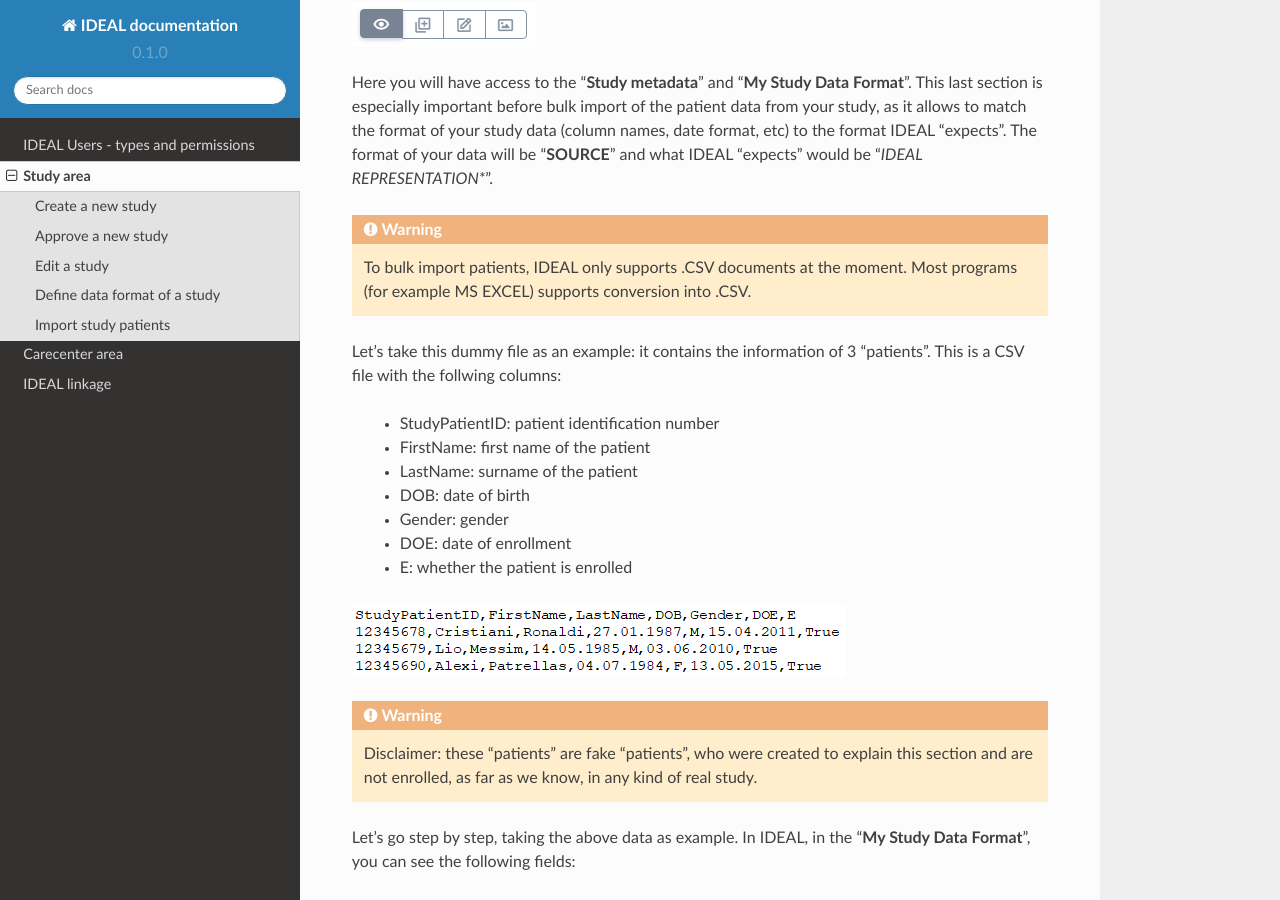
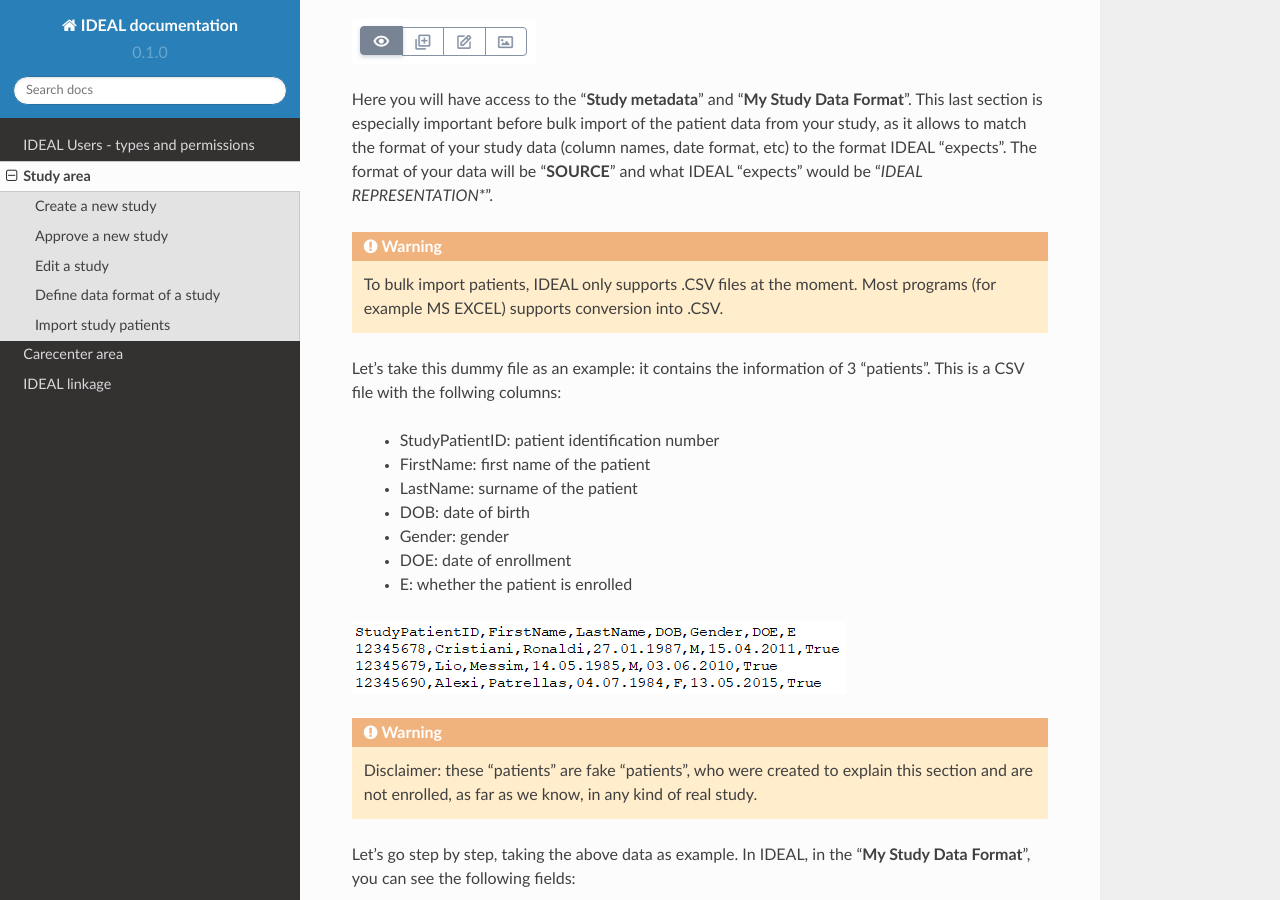
Before and after one commit to Nynuphar/IDEAL-doc, a Sphinx documentation site: the page built from docs/source/study.rst, in a window 1280 px wide and 900 px high, scrolled down 2857 px. Built offline with Sphinx 7.4.7 and the Read the Docs theme 2.0.0, drawn with Linux system fonts in a browser that asks for light colours; pages that are not in the unit, such as notebooks, are missing from menus; some of the changed text lies outside the part shown.

Commit message:
Update study.rst

```diff
--- a/docs/source/study.rst
+++ b/docs/source/study.rst
@@ -19,6 +19,7 @@
 
 
 Please select the:
+
    * "**Authorized users**", who will be able to edit and manage patients from a study, but will not be able to edit the study.
    * "**Local responsible operators**", who will be able to manage users and edit the study.  "**Local responsible operators**" can also manage patients.
 
@@ -79,7 +80,7 @@
 Here you will have access to the "**Study metadata**" and "**My Study Data Format**". This last section is especially important before bulk import of the patient data from your study, as it allows to match the format of your study data (column names, date format, etc) to the format IDEAL "expects". The format of your data will be "**SOURCE**" and what IDEAL "expects" would be "*IDEAL REPRESENTATION**".
 
 .. warning::
-   To bulk import patients, IDEAL only supports .CSV documents at the moment. Most programs (for example MS EXCEL) supports  conversion into .CSV.
+   To bulk import patients, IDEAL only supports .CSV files at the moment. Most programs (for example MS EXCEL) supports  conversion into .CSV.
 
 Let's take this dummy file as an example: it contains the information of 3 "patients". This is a CSV file with the follwing columns:
 
```
Also changed, not shown: other parts of docs/source/study.rst (+6 -4 lines).
